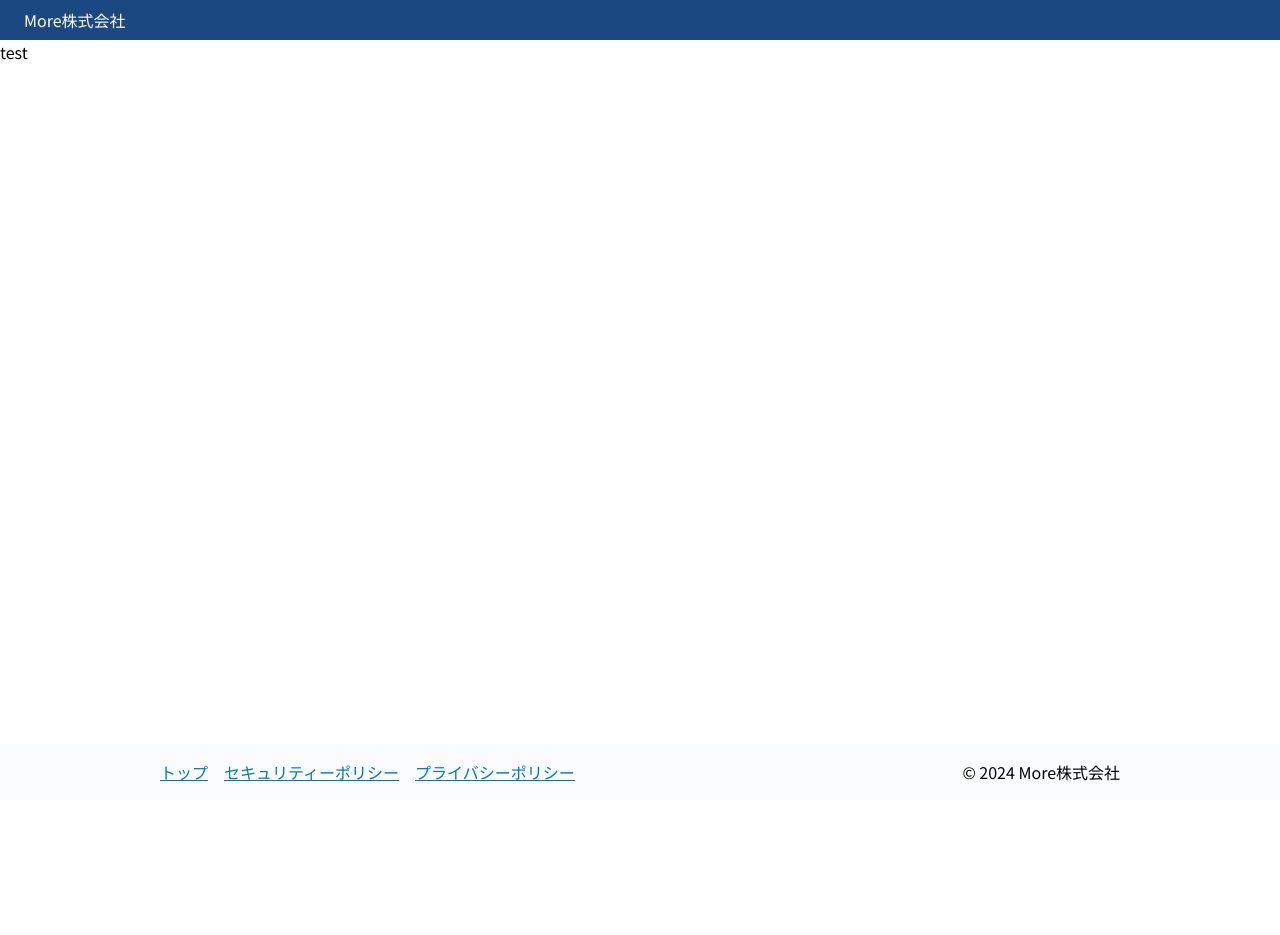
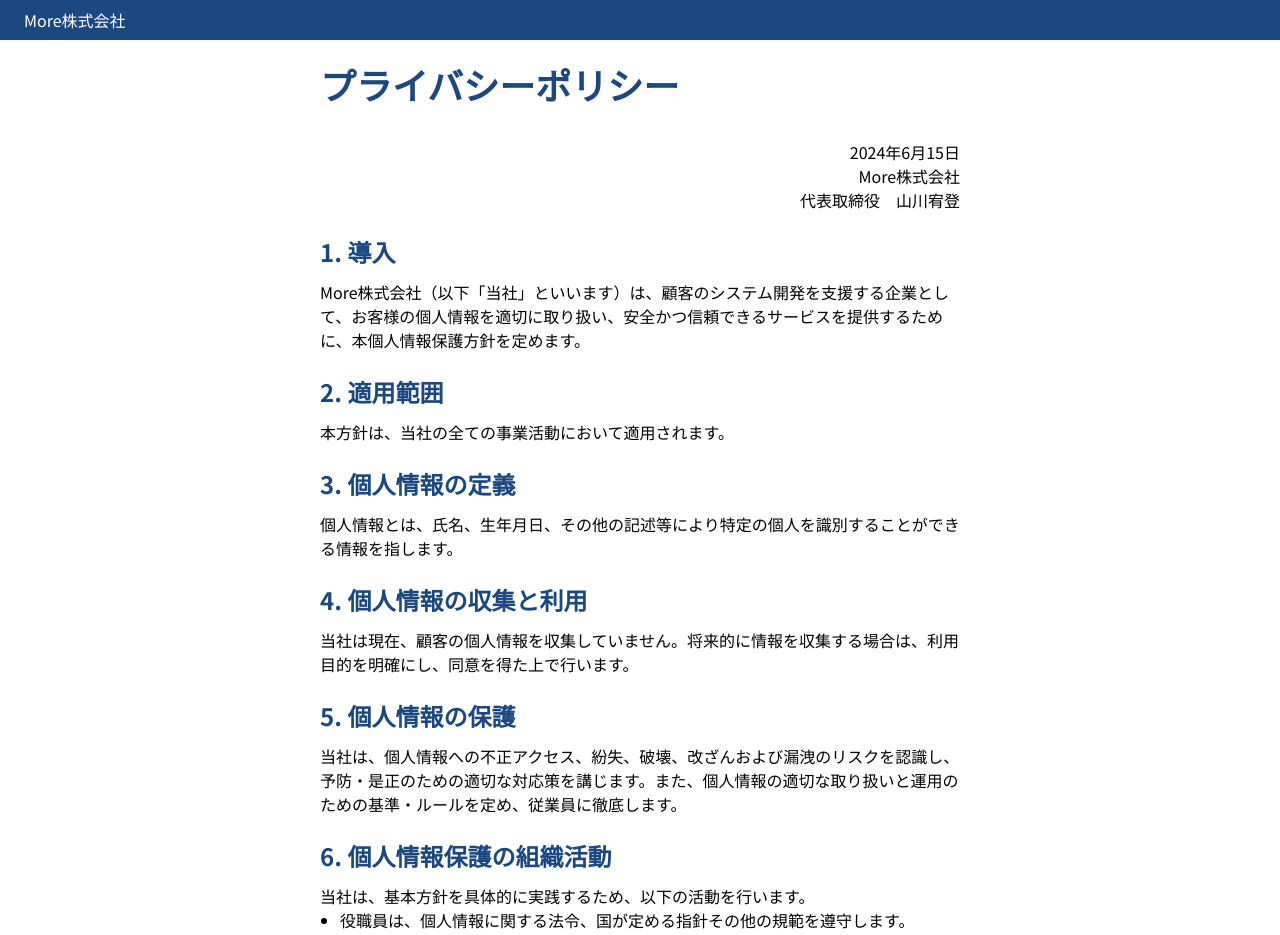
Before and after one commit to uekiGityuto/more-homepage, a Next.js app: page /privacyPolicy in a window 1280 px wide. Shown: the top 935 px of the page. Before the commit the page ends 800 px from the top, so only its background shows below. Built offline with nearby package versions, Linux system fonts and the light colour scheme.

Commit message:
add privacy policy

```diff
--- a/src/app/privacyPolicy/page.tsx
+++ b/src/app/privacyPolicy/page.tsx
@@ -1,3 +1,115 @@
+import { H2, H3 } from "@/components/atoms/Typography";
+import { Body } from "@/components/layout/Body";
+
 export default function PrivacyPolicy() {
-  return <div>test</div>;
+  return (
+    <Body gap="sm">
+      <H2 text="プライバシーポリシー" />
+      <div className="text-right">
+        <p>2024年6月15日</p>
+        <p>More株式会社</p>
+        <p>代表取締役　山川宥登</p>
+      </div>
+      <section>
+        <H3 text="1. 導入" />
+        <p>
+          More株式会社（以下「当社」といいます）は、顧客のシステム開発を支援する企業として、お客様の個人情報を適切に取り扱い、安全かつ信頼できるサービスを提供するために、本個人情報保護方針を定めます。
+        </p>
+      </section>
+      <section>
+        <H3 text="2. 適用範囲" />
+        <p>本方針は、当社の全ての事業活動において適用されます。</p>
+      </section>
+      <section>
+        <H3 text="3. 個人情報の定義" />
+        <p>
+          個人情報とは、氏名、生年月日、その他の記述等により特定の個人を識別することができる情報を指します。
+        </p>
+      </section>
+      <section>
+        <H3 text="4. 個人情報の収集と利用" />
+        <p>
+          当社は現在、顧客の個人情報を収集していません。将来的に情報を収集する場合は、利用目的を明確にし、同意を得た上で行います。
+        </p>
+      </section>
+      <section>
+        <H3 text="5. 個人情報の保護" />
+        <p>
+          当社は、個人情報への不正アクセス、紛失、破壊、改ざんおよび漏洩のリスクを認識し、予防・是正のための適切な対応策を講じます。また、個人情報の適切な取り扱いと運用のための基準・ルールを定め、従業員に徹底します。
+        </p>
+      </section>
+      <section>
+        <H3 text="6. 個人情報保護の組織活動" />
+        <p>当社は、基本方針を具体的に実践するため、以下の活動を行います。</p>
+        <ul className="list-disc pl-5">
+          <li>
+            役職員は、個人情報に関する法令、国が定める指針その他の規範を遵守します。
+          </li>
+          <li>
+            個人情報保護管理責任者を選任し、個人情報の適切な取り扱いを徹底します。
+          </li>
+          <li>お取引先に対し個人情報の保護に係わる協力を要請します。</li>
+        </ul>
+      </section>
+      <section>
+        <H3 text="7. 個人情報の委託" />
+        <p>
+          当社は、利用目的の達成に必要な範囲内において、取得した個人情報の取り扱いの全部または一部を委託する場合があります。その場合、必要な契約を締結し、委託先への適切な監督を行います。
+        </p>
+      </section>
+      <section>
+        <H3 text="8. 個人情報の第三者提供" />
+        <p>
+          当社は、法令に基づく場合を除き、個人情報を第三者に提供することはありません。以下の場合はこの限りではありません。
+        </p>
+        <ul className="list-disc pl-5">
+          <li>法令に基づく場合</li>
+          <li>人の生命、身体または財産の保護のために必要がある場合</li>
+          <li>公衆衛生の向上または児童の健全な育成の推進のため必要な場合</li>
+          <li>
+            国の機関もしくは地方公共団体が法令の定める事務を遂行するために協力する必要がある場合
+          </li>
+        </ul>
+      </section>
+      <section>
+        <H3 text="9. 個人情報の開示等の手続き" />
+        <p>
+          お客様から個人情報の開示、訂正、削除、利用停止等の要請があった場合、合理的な範囲で速やかに対応します。
+        </p>
+      </section>
+      <section>
+        <H3 text="10. 免責" />
+        <p>以下の場合、当社は一切の責任を負いません。</p>
+        <ul className="list-disc pl-5">
+          <li>お客様が自らの意思で個人情報を第三者に開示した場合</li>
+          <li>当社サービス上でお客様が自ら個人情報を公開した場合</li>
+        </ul>
+      </section>
+      <section>
+        <H3 text="11. 統計データの利用" />
+        <p>
+          当社は、個人情報をもとに、個人を識別できない形式の統計データを作成し、利用することがあります。
+        </p>
+      </section>
+      <section>
+        <H3 text="12. クッキー等の利用" />
+        <p>
+          当社は、サービス向上のためにクッキーや行動履歴等の情報を取得し、利用することがあります。
+        </p>
+      </section>
+      <section>
+        <H3 text="13. ポリシーの改定" />
+        <p>
+          本方針は、法令や社会情勢の変化に応じて適宜見直し、改定します。重要な変更がある場合には、サイト上で通知します。
+        </p>
+      </section>
+      <section>
+        <H3 text="14. お問い合わせ先" />
+        <p>個人情報に関するお問い合わせ先：</p>
+        <ul className="list-disc pl-5">
+          <li>Eメール：more.contact.morecoltd@gmail.com</li>
+        </ul>
+      </section>
+    </Body>
+  );
 }
```
